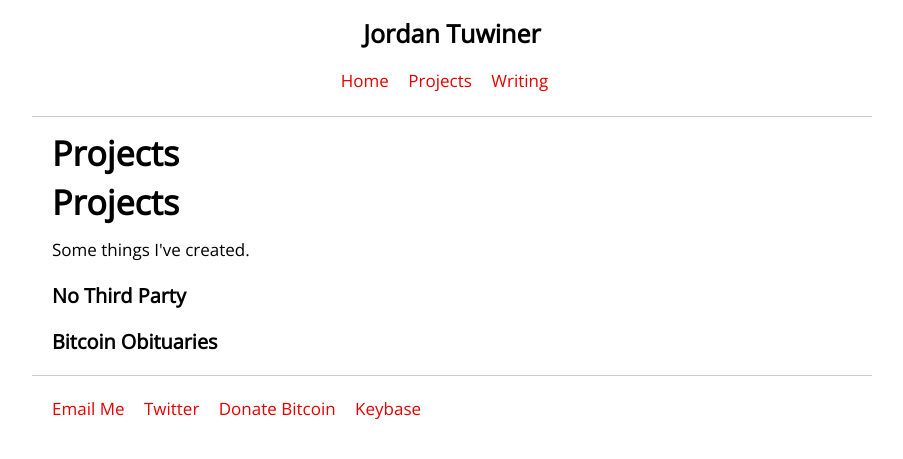
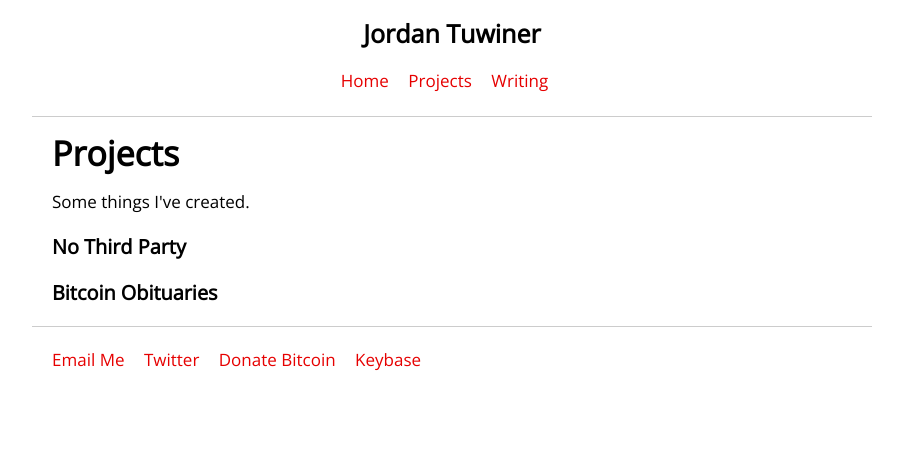
Before and after one commit to johnrlive/jt-com, a Jekyll site: the page built from projects/index.html, in a window 1280 px wide. Shown: the top 459 px of the page, without its empty margins (188-1091 px from the left). Built offline with Jekyll 4.4.1, drawn with Linux system fonts in a browser that asks for light colours.

Commit message:
Remove titles

```diff
--- a/projects/index.html
+++ b/projects/index.html
@@ -5,7 +5,6 @@ description: Jordan Tuwiner.
 ---
 
 <div class="entry-content">
-	<h1>Projects</h1>
 	<p>Some things I've created.</p>
 	<h3>No Third Party</h3>
 
--- a/writing/index.html
+++ b/writing/index.html
@@ -5,7 +5,6 @@ description: Jordan Tuwiner.
 ---
 
 <div class="entry-content">
-	<h1>Writing</h1>
 	<ul class="posts">
     {% assign posts = site.posts | where:'category', 'writing' %}
     {% for post in posts %}
```
